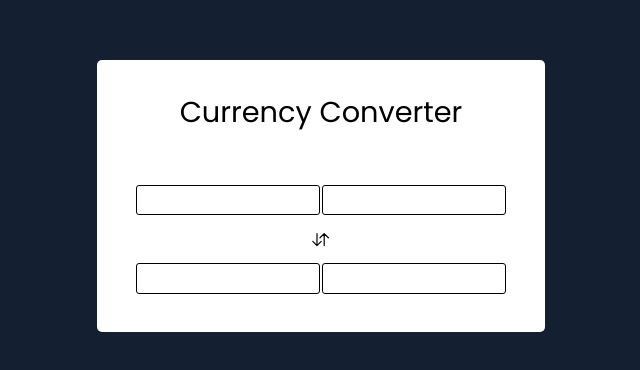
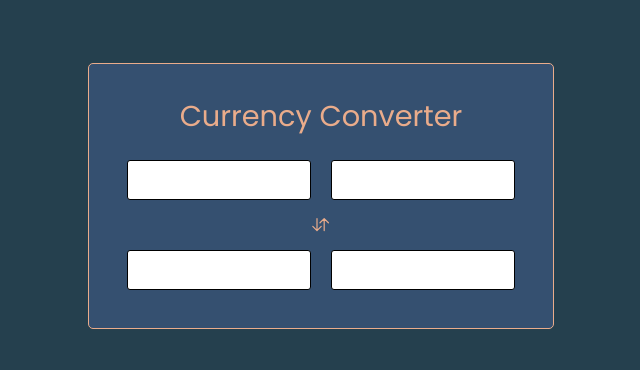
Before and after one commit to halnguyen/currency-converter, a React (Create React App) app: page / in a window 1280 px wide. Shown: the part 204-574 px from the top of the page, without its empty margins (319-959 px from the left). Built offline with nearby package versions, Linux system fonts and the light colour scheme.

Commit message:
finished styling, made an util directory

```diff
--- a/src/components/App/App.css
+++ b/src/components/App/App.css
@@ -1,7 +1,26 @@
+:root {
+  --background: #25404e;
+  --accent-dark: #355070;
+  --accent-light: #eaac8b;
+  --foreground: #f2f2f2;
+}
+
+#root {
+  display: grid;
+  place-items: center;
+  width: 100vw;
+  height: 100vh;
+  background-color: var(--background);
+}
+
 .App {
+  position: relative;
   display: block;
   margin: auto auto;
-  background-color: white;
+  isolation: isolate;
+  background-color: var(--accent-dark);
+  color: var(--accent-light);
+  border: 1px solid var(--accent-light);
   border-radius: 5px;
   padding: 2em;
   font-family: "Poppins", Helvetica, sans-serif, monospace;
@@ -9,9 +28,32 @@
   font-size: 1.2em;
 }
 
+.App::before,
+.App::after {
+  content: "";
+  position: absolute;
+  top: 0;
+  left: 0;
+  width: 100%;
+  height: 100%;
+  border-radius: inherit;
+  transition: all 350ms ease-out;
+  z-index: -1;
+}
+
+.App:hover::before {
+  box-shadow: 0 0 10px var(--accent-light);
+  filter: blur(10px);
+}
+
+.App:hover::after{
+  box-shadow: 0 0 20px var(--accent-dark);
+  filter: blur(20px);
+}
+
 .App h1 {
   text-align: center;
-  margin-bottom: 2em;
+  margin-bottom: 1em;
   font-size: 1.5em;
   font-weight: 400;
 }
--- a/src/components/Input/Input.css
+++ b/src/components/Input/Input.css
@@ -8,12 +8,30 @@ form {
   width: 100%;
   display: grid;
   grid-template-columns: 1fr 1fr;
-  grid-gap: 2px;
+  grid-gap: 1em;
 }
 
 input {
   padding: 0.5em 0.2em;
+  height: 3em;
   border-radius: 3px;
   border: 1px solid black;
   transition: all 250ms linear;
+  outline: none;
 }
+
+input:focus {
+  border: 1px solid blue;
+}
+
+/* Removing spinbox */
+/* Chrome, Safari, Edge, Opera */
+input::-webkit-outer-spin-button,
+input::-webkit-inner-spin-button {
+  -webkit-appearance: none;
+  margin: 0;
+}
+/* Firefox */
+input[type=number] {
+  -moz-appearance: textfield;
+}
--- a/src/components/SwapButton/SwapButton.css
+++ b/src/components/SwapButton/SwapButton.css
@@ -1,23 +1,28 @@
 button {
   display: grid;
+  color: inherit;
   place-items: center;
   padding: 5px;
   background-color: transparent;
   border-radius: 50%;
-  border: none;
+  border: 1px solid transparent;
   margin: 0.5em auto;
   font-size: 1em;
   transition: all 150ms ease-in;
 }
 
 button:hover {
-  transform: scale(1.05);
-  background-color: rgb( 0 0 0 / 0.1 );
-  box-shadow: 0 0 4px rgb( 0 0 0 / 0.8 );
+  transform: scale(1.1);
+  color: var(--accent-dark);
+  background-color: var(--accent-light);
+  border: 1px solid var(--accent-light);
+  box-shadow: 0 0 8px rgb( 0 0 0 / 0.8 );
+  opacity: 1;
 }
 
 button:active {
   box-shadow: none;
   transform: scale(1);
+  opacity: 0.8;
   transition: all 50ms linear;
 }
--- a/src/index.css
+++ b/src/index.css
@@ -17,11 +17,3 @@ code {
   padding: 0;
   margin: 0;
 }
-
-#root {
-  display: grid;
-  place-items: center;
-  width: 100vw;
-  height: 100vh;
-  background-color: hsl(219 40% 14%);
-}
```
